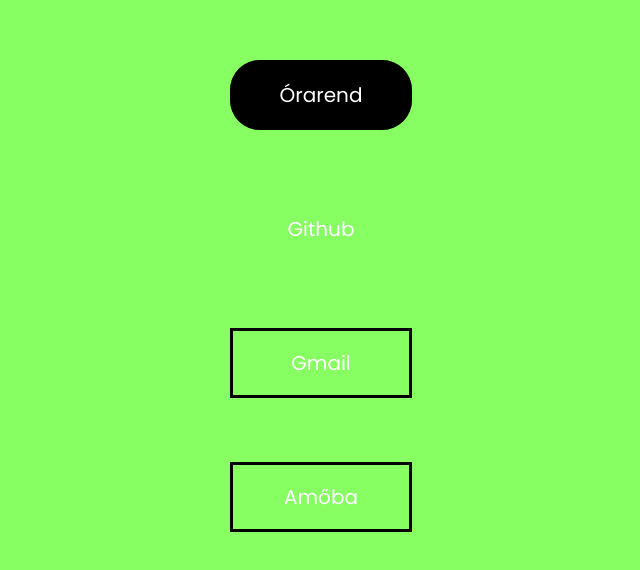
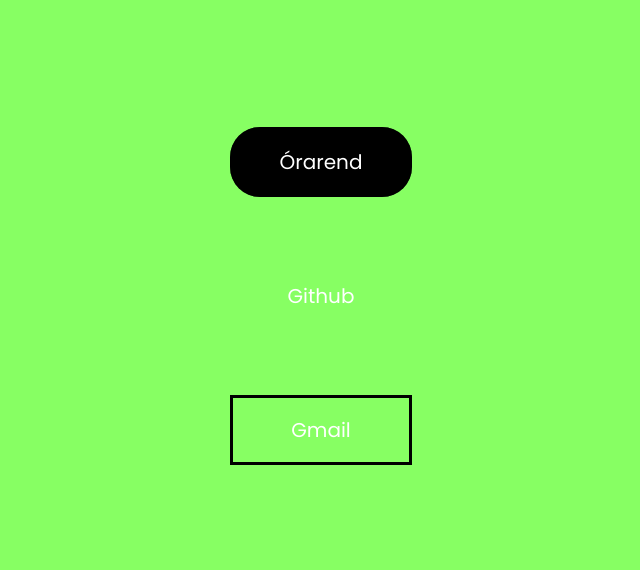
Before and after one commit to barathk111/barathk111.github.io, a plain HTML site: page barath.kristof.html in a window 1280 px wide. Shown: the part 756-1326 px from the top of the page, without its empty margins (319-959 px from the left). Drawn offline with Linux system fonts and the light colour scheme.

Commit message:
Update barath.kristof.html

```diff
--- a/barath.kristof.html
+++ b/barath.kristof.html
@@ -47,7 +47,6 @@
             <a href="orarend.design.html" class="btn btn-1">Órarend</a>
             <a href="https://github.com/barathk111" class="btn btn-2">Github</a>
             <a href="https://mail.google.com/mail/u/0/#inbox" class="btn btn-4">Gmail</a>
-            <a href="amoba1.html" class="btn btn-4">Amőba</a>
     </div>
 </body>
 </html>
```
